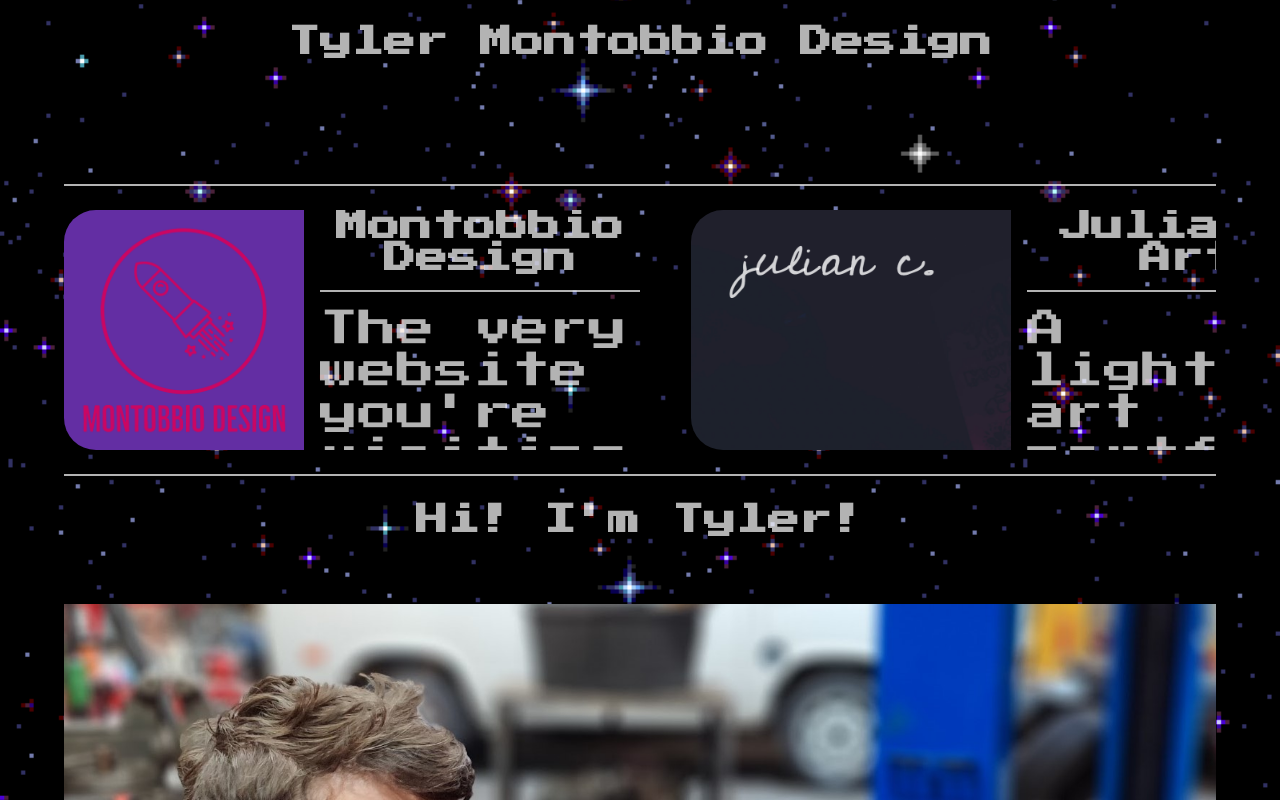
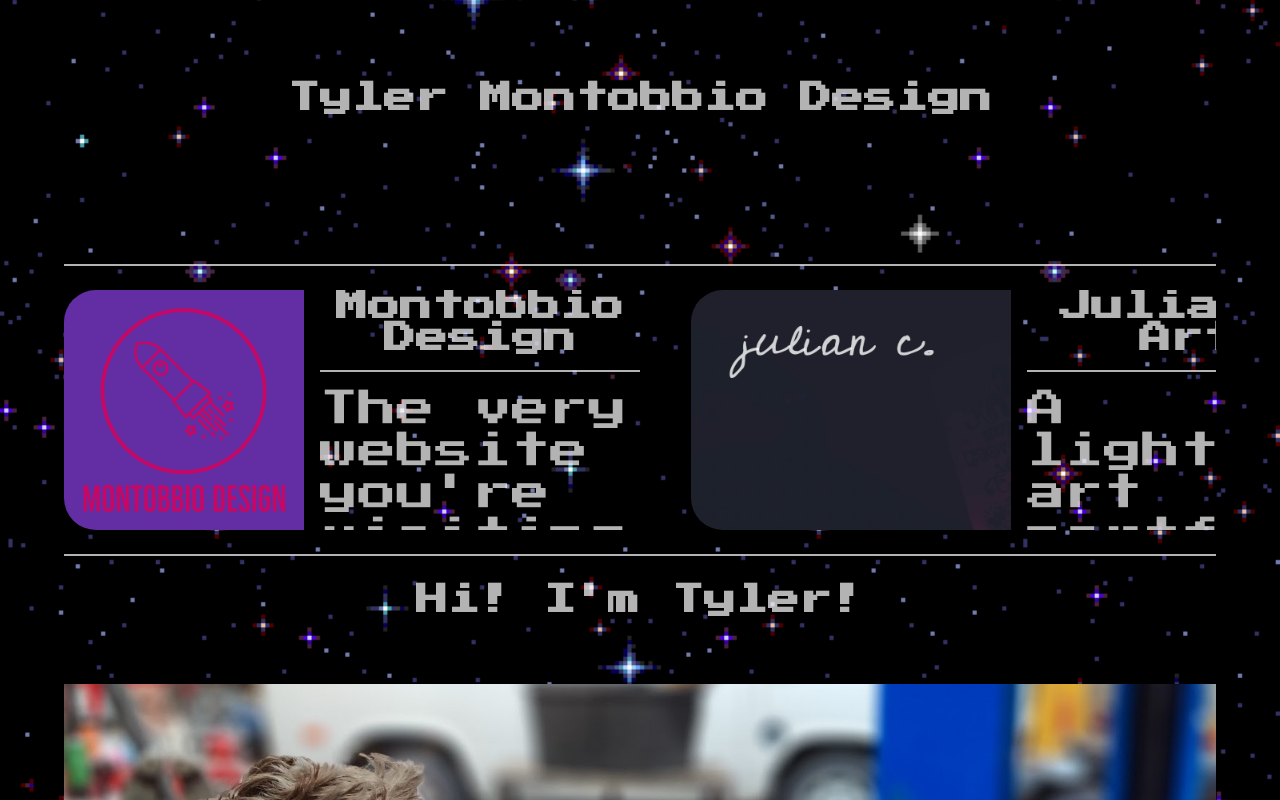
Before and after one commit to tmontobbio/tmontobbio-dev-v2, a React (Create React App) app: page / in a window 1280 px wide. Shown: the top 800 px of the page. Built offline with nearby package versions, Linux system fonts and the light colour scheme.

Commit message:
changed h1 css, fix svg and icons later

```diff
--- a/public/index.html
+++ b/public/index.html
@@ -7,7 +7,7 @@
     <meta name="theme-color" content="#000000" />
     <meta
       name="description"
-      content="Web site created using create-react-app"
+      content="Website designed by Tyler Montobbio 2023.  Visit https://github.com/tmontobbio/tmontobbio-dev-v2 to view the source code and my other public projects."
     />
     <link rel="apple-touch-icon" href="%PUBLIC_URL%/logo192.png" />
     <link rel="manifest" href="%PUBLIC_URL%/manifest.json" />
--- a/src/app/App.css
+++ b/src/app/App.css
@@ -24,6 +24,7 @@
 
 html {
   background-image: url("../img/starry2.gif");
+  margin-top: 10vh;
   background-attachment: fixed;
     background-repeat: norepeat;
     background-size: cover;
--- a/src/app/nav/Nav.css
+++ b/src/app/nav/Nav.css
@@ -1,19 +1,15 @@
 #nav {
     min-height: 20vh;
-    padding-top: 10vh;
+    display:table;
 }
 
 #nav h1 {
     text-align: center;
+    vertical-align: middle;
     font-size: 6em;
 }
 
 @media (max-width: 1440px) {
-
-    #nav {
-        height: auto;
-        padding-top: 3vh;
-    }
 
     #nav h1 {
         padding: 0;
```
